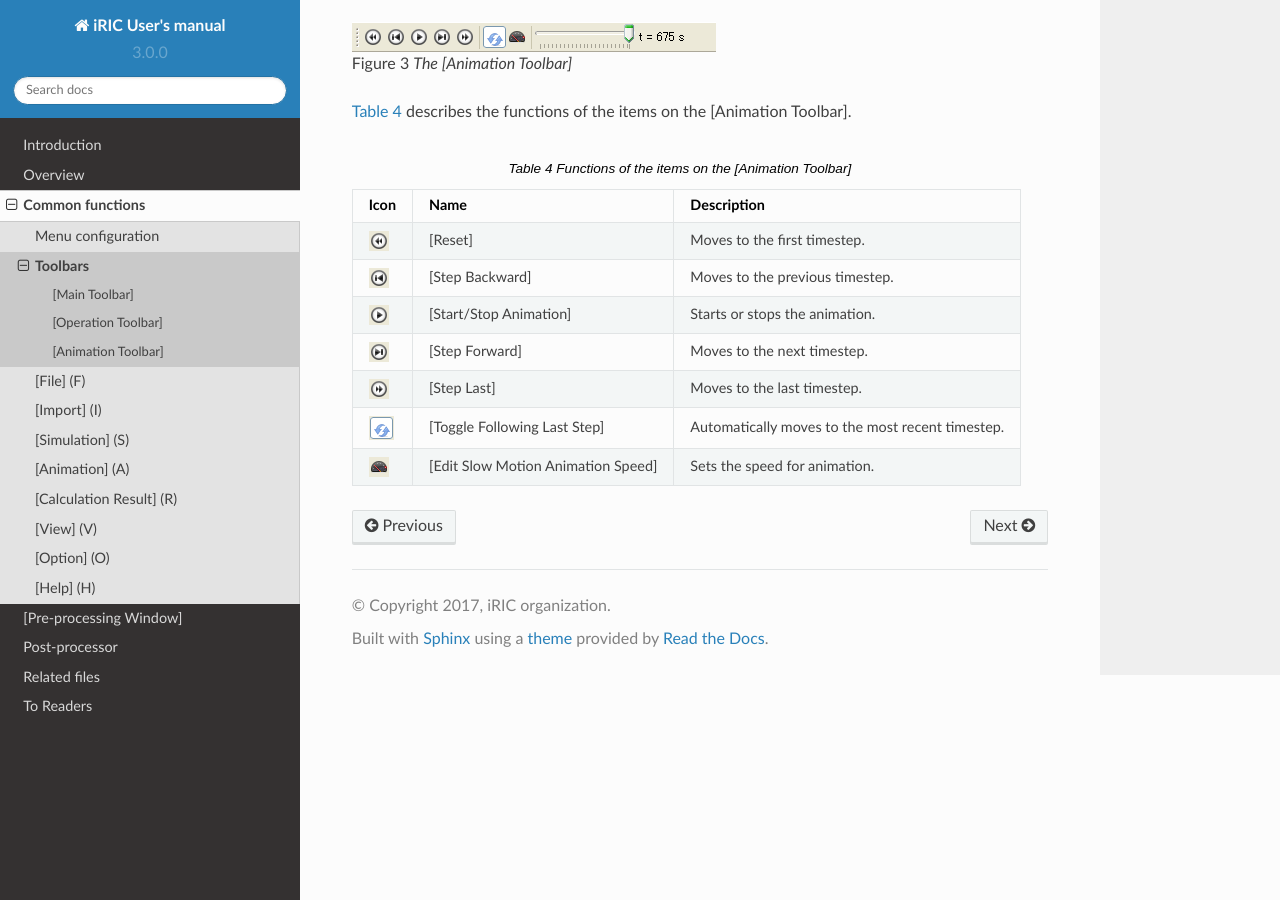
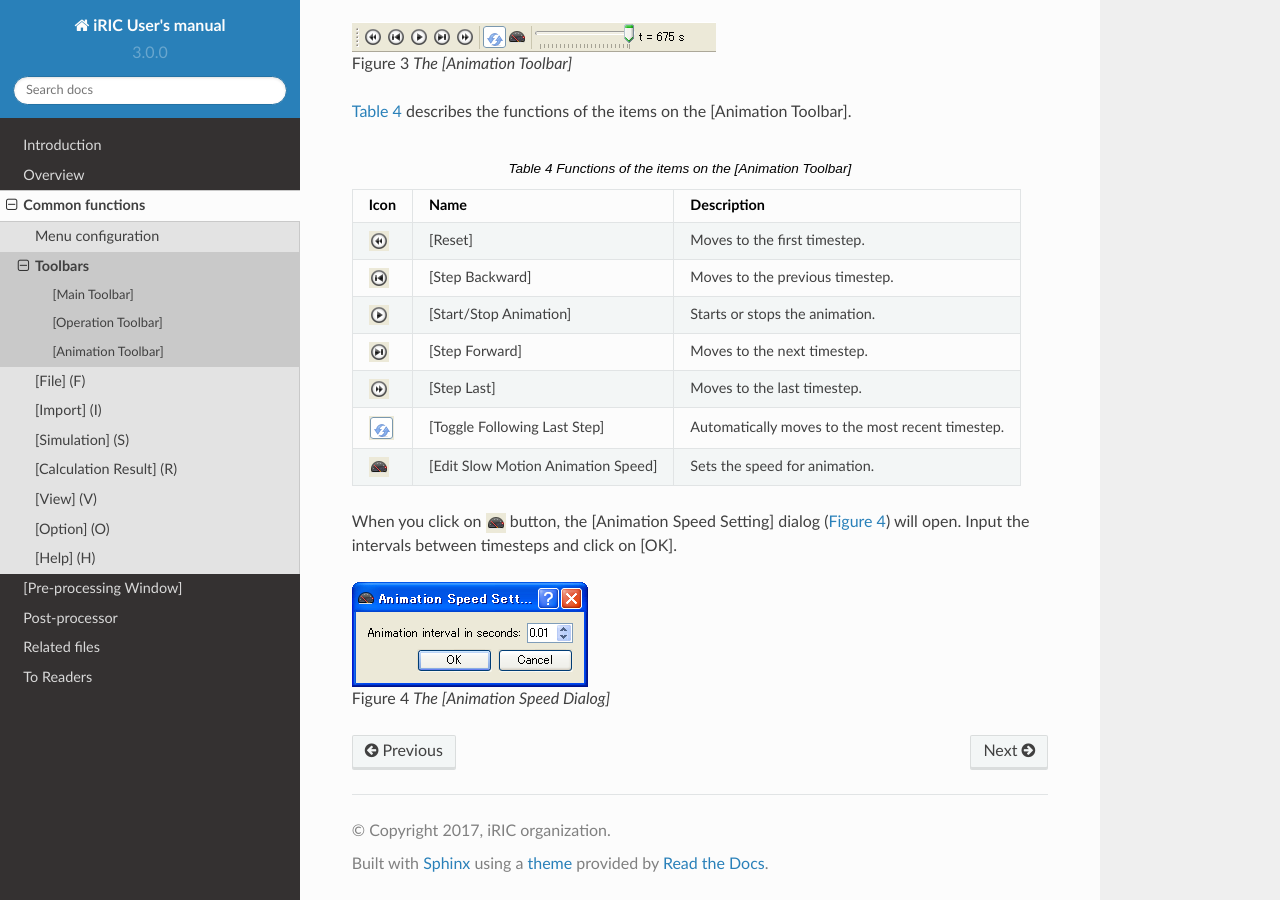
Before and after one commit to i-RIC/gui_user_manual, a Sphinx documentation site: the page built from source/03/02_toolbars.rst, in a window 1280 px wide and 900 px high, scrolled down 2474 px. Built offline with Sphinx 7.4.7 and the Read the Docs theme 2.0.0, drawn with Linux system fonts in a browser that asks for light colours.

Commit message:
Animation menu does not exists in iRIC 3.0, so description about the menu is removed too.

```diff
--- a/source/03/02_toolbars.rst
+++ b/source/03/02_toolbars.rst
@@ -269,3 +269,14 @@ items on the [Animation Toolbar].
    * - |icon_movie_speed|
      - [Edit Slow Motion Animation Speed]
      - Sets the speed for animation.
+
+When you click on |icon_movie_speed| button,
+the [Animation Speed Setting]
+dialog (:numref:`animation_speed_dialog`) will open.
+Input the intervals between timesteps and click on [OK].
+
+.. _animation_speed_dialog:
+
+.. figure:: images/animation_speed_dialog.png
+
+   The [Animation Speed Dialog]
--- a/source/03_common_functions.rst
+++ b/source/03_common_functions.rst
@@ -12,7 +12,6 @@ active subwindow.
    03/03_file
    03/04_import
    03/05_simulation
-   03/06_animation
    03/07_calc_result
    03/08_view
    03/09_option
```
Also changed, not shown: source/03/06_animation.rst (deleted, +0 -60 lines).
